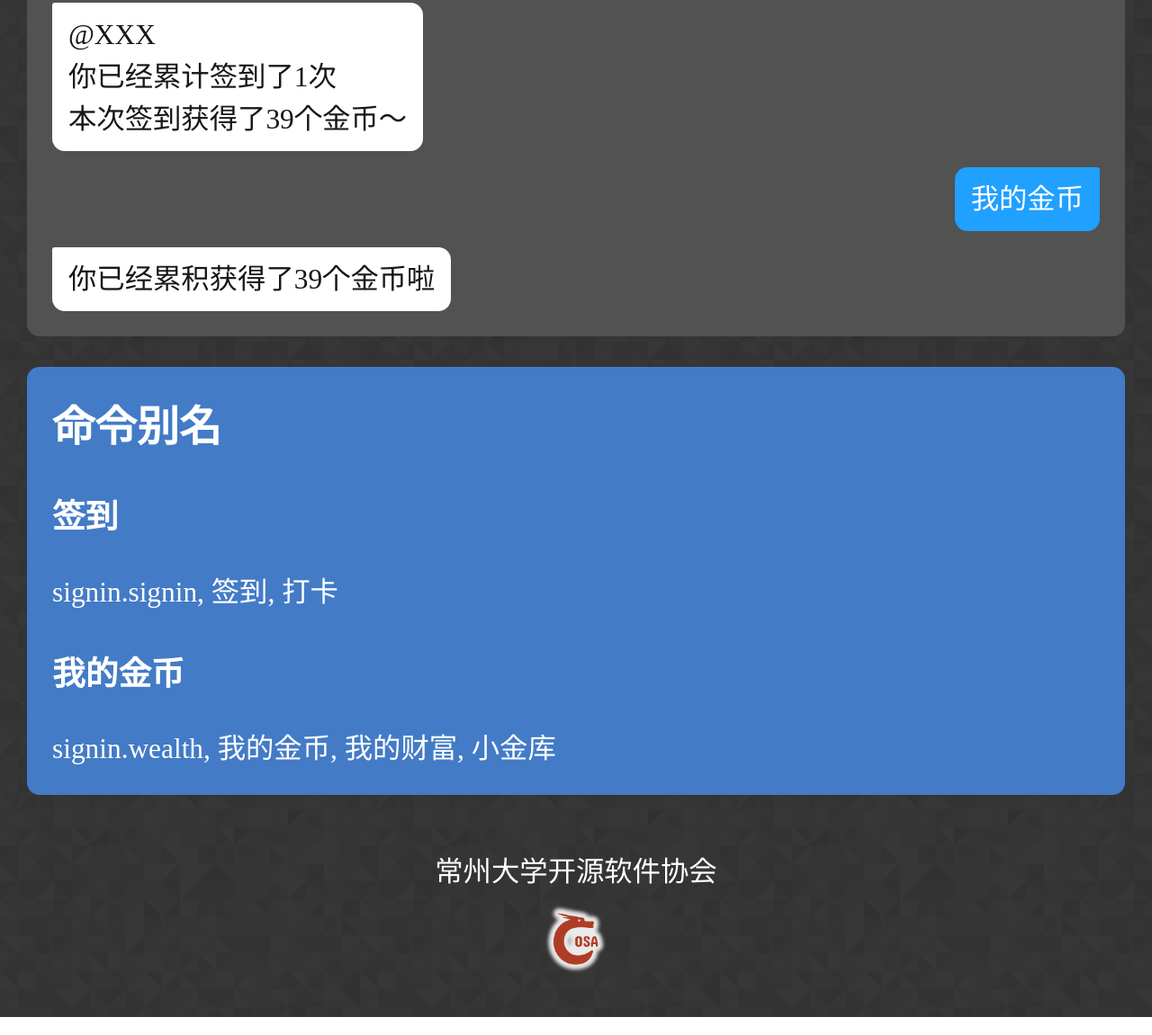
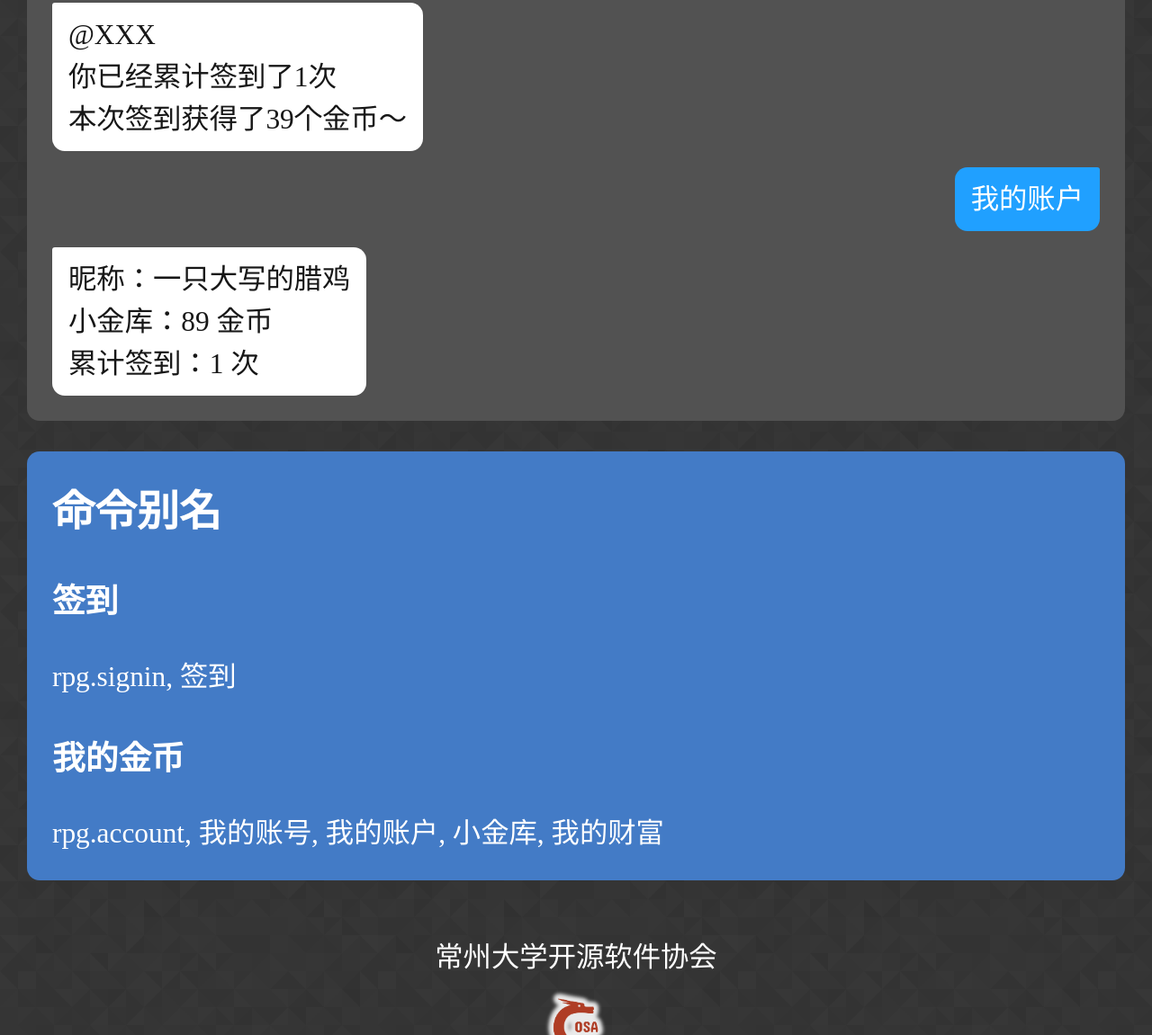
Before and after one commit to cczu-osa/aki, a website: page manual/签到.html in a window 1280 px wide. Shown: the part 690-1841 px from the top of the page at 90% size. Drawn offline with Linux system fonts and the light colour scheme; a web font is replaced by a local one.

Commit message:
更新使用帮助

```diff
--- a/manual/签到.html
+++ b/manual/签到.html
@@ -28,14 +28,16 @@
   <div class="bubble-wrapper right">
     <div class="bubble">
       <p>
-        我的金币
+        我的账户
       </p>
     </div>
   </div>
   <div class="bubble-wrapper left">
     <div class="bubble">
       <p>
-        你已经累积获得了39个金币啦
+        昵称：一只大写的腊鸡<br>
+        小金库：89 金币<br>
+        累计签到：1 次
       </p>
     </div>
   </div>
@@ -46,12 +48,12 @@
 
   <h3>签到</h3>
   <p>
-    signin.signin, 签到, 打卡
+    rpg.signin, 签到
   </p>
 
   <h3>我的金币</h3>
   <p>
-    signin.wealth, 我的金币, 我的财富, 小金库
+    rpg.account, 我的账号, 我的账户, 小金库, 我的财富
   </p>
 </section>
 
```
Also changed, not shown: manual/index.html (+1 -1 lines), manual/screenshots/index.png, manual/screenshots/签到.png, 1 other file.
